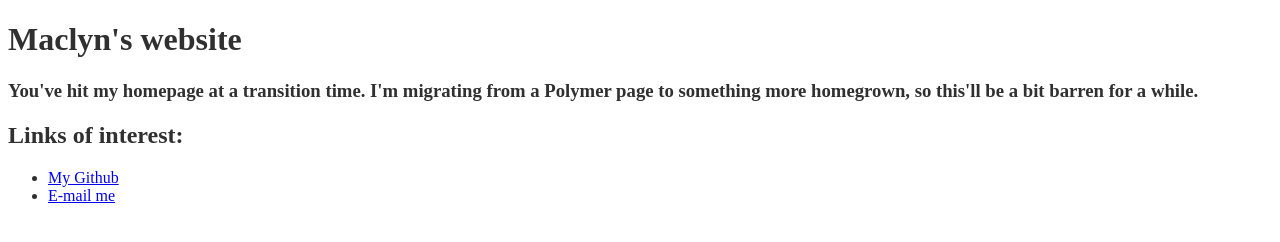
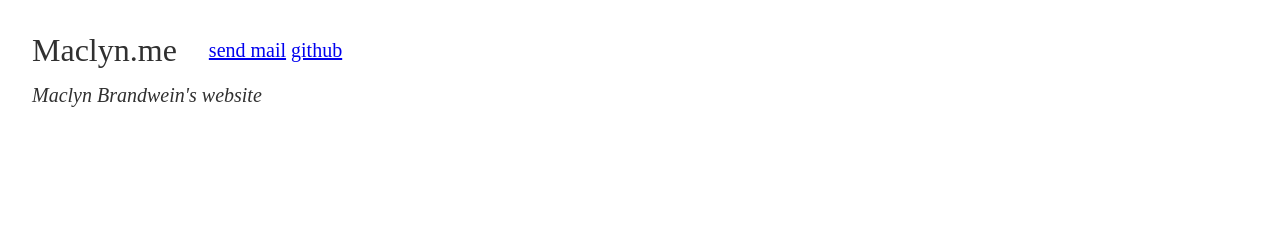
Before and after one commit to maclyn/maclyn.github.io, a plain HTML site: page index.html in a window 1280 px wide. Drawn offline with Linux system fonts and the light colour scheme.

Commit message:
A quick update.

```diff
--- a/index.html
+++ b/index.html
@@ -1,17 +1,27 @@
 <!DOCTYPE html>
 <html>
+
 <head>
     <link rel="stylesheet" type="text/css" href="style.css">
     <title>Maclyn's Homepage</title>
 </head>
+
 <body>
-        <h1>Maclyn's website</h1>
-        <h3>You've hit my homepage at a transition time. I'm migrating from a Polymer page to something more homegrown, so this'll be a bit barren for a while.</h3>
-       <h2>Links of interest:</h2>
-       <ul>
-           <li><a href="https://github.com/maclyn/">My Github</a></li>
-           <li><a href="mailto:mgb2163@columbia.edu">E-mail me</a></li>
-       </ul>
+    <div class="flex-row">
+        <div class="title">
+            Maclyn.me
+        </div>
+        <div class="title-shortcut">
+            <a href="mailto:mgb2163@columbia.edu">send mail</a>
+        </div>
+        <div class="title-shortcut">
+            <a href="https://www.github.com/maclyn">github</a>
+        </div>
+    </div>
+    <div class="subtitle">
+        Maclyn Brandwein's website
+    </div>
     <script type="text/javascript" src="script.js"></script>
 </body>
+
 </html>
--- a/style.css
+++ b/style.css
@@ -1,3 +1,27 @@
 body {
     color: #303030;
+    margin: 2em 2em 2em 2em;
 }
+
+.flex-row {
+    display: flex;
+    flex-direction: row;
+    align-items: center;
+}
+
+.title {
+    font-size: 2.0em;
+    color: #303030;
+    margin-right: 1.0em;
+}
+
+.title-shortcut {
+    font-size: 1.25em;
+    margin-right: 0.25em;
+}
+
+.subtitle {
+    margin-top: 0.75em;
+    font-size: 1.25em;
+    font-style: italic;
+}
```
Also changed, not shown: privacy.html (added, +26 -0 lines), inipage.html (added). Lines whose indentation alone changed are shown as unchanged.
